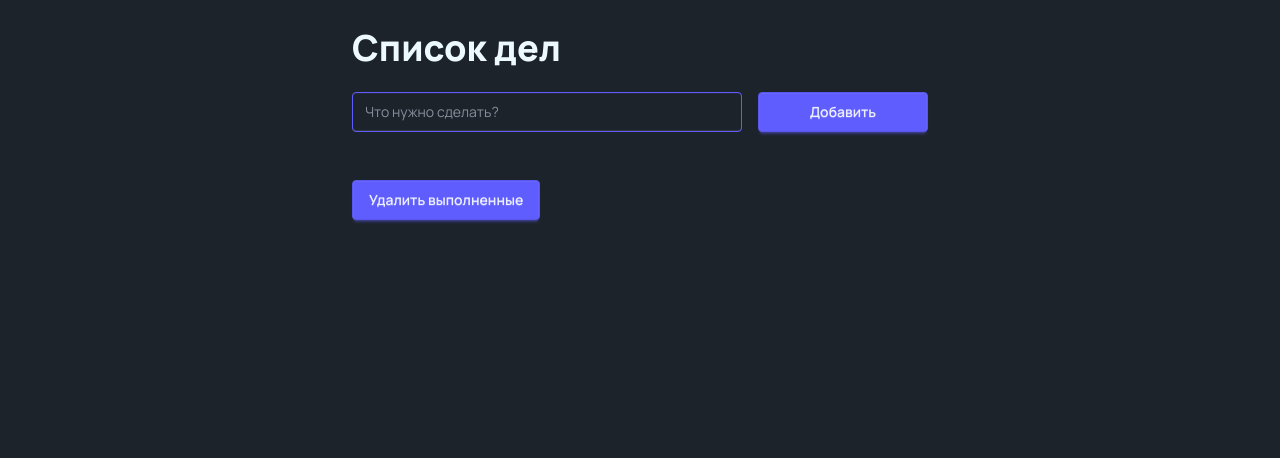
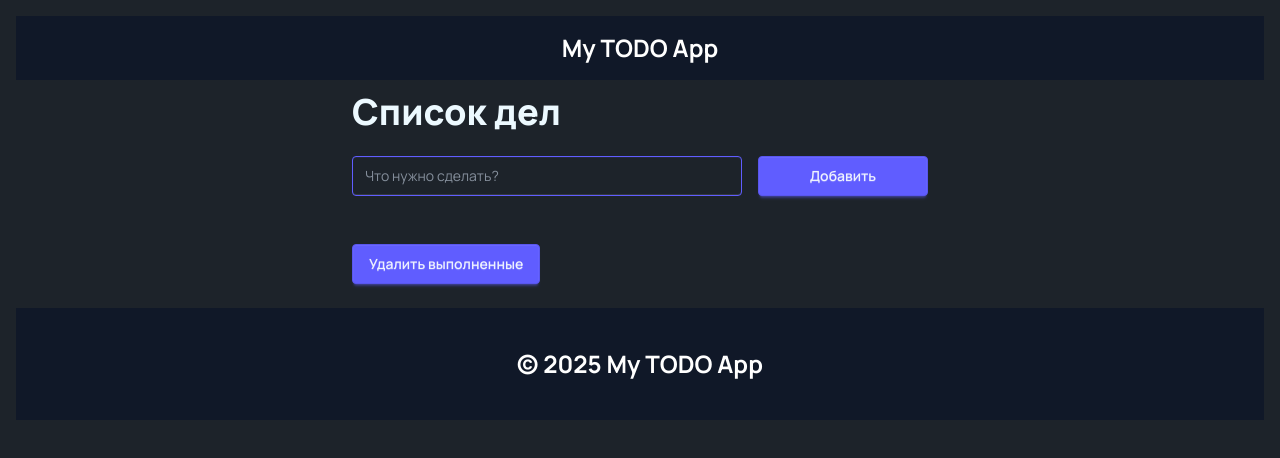
Before and after one commit to vladimirplesco/todo-new-app, a Next.js app: page / in a window 1280 px wide. Shown: the top 458 px of the page. Built offline with nearby package versions, Linux system fonts and the light colour scheme.

Commit message:
header and footer

```diff
--- a/src/app/layout.js
+++ b/src/app/layout.js
@@ -1,6 +1,8 @@
 import { Manrope } from 'next/font/google'
 import "./globals.css";
 
+import Header from '@/ui/header/header';
+import Footer from '@/ui/footer/footer';
 const manrope = Manrope({
   subsets: ['latin', 'cyrillic'],
 })
@@ -13,7 +15,11 @@ export const metadata = {
 export default function RootLayout({ children }) {
   return (
       <html lang='ru' className={manrope.className}>
-        <body className='p-4'>{children}</body>
+        <body className='p-4'>
+          <Header />
+          {children}
+          <Footer />
+        </body>
       </html>
   );
 }
--- a/src/ui/delete/delete.js
+++ b/src/ui/delete/delete.js
@@ -3,7 +3,7 @@ export function Delete({ vers, setVers }) {
     setVers(vers.filter((item) => !item.completed));
   }
   return (
-    <button className="btn btn-primary" onClick={deleteChecked}>
+    <button className="btn btn-primary mb-6" onClick={deleteChecked}>
       Удалить выполненные
     </button>
   );
--- /dev/null
+++ b/src/ui/footer/footer.js
@@ -0,0 +1,7 @@
+ export default function Footer() {
+      return (
+        <footer className="bg-gray-900 text-white py-4 sticky bottom-0 z-50">
+          <p className="container text-2xl font-bold max-w-xl mx-auto text-center p-6">&copy; {new Date().getFullYear()} My TODO App</p>
+        </footer>
+      );
+    }
--- /dev/null
+++ b/src/ui/header/header.js
@@ -0,0 +1,14 @@
+import { Title } from "../title/title";
+
+ export default function Header() {
+      return (
+        <header className="bg-gray-900 text-white py-4 sticky top-0 z-50">
+          <div className="container mx-auto px-4 flex justify-between items-center">
+          <nav>
+            {/* Your navigation links */}
+          </nav>
+          <h1 className="text-2xl font-bold max-w-xl mx-auto text-center">My TODO App</h1>
+          </div>
+        </header>
+      );
+    }
```
